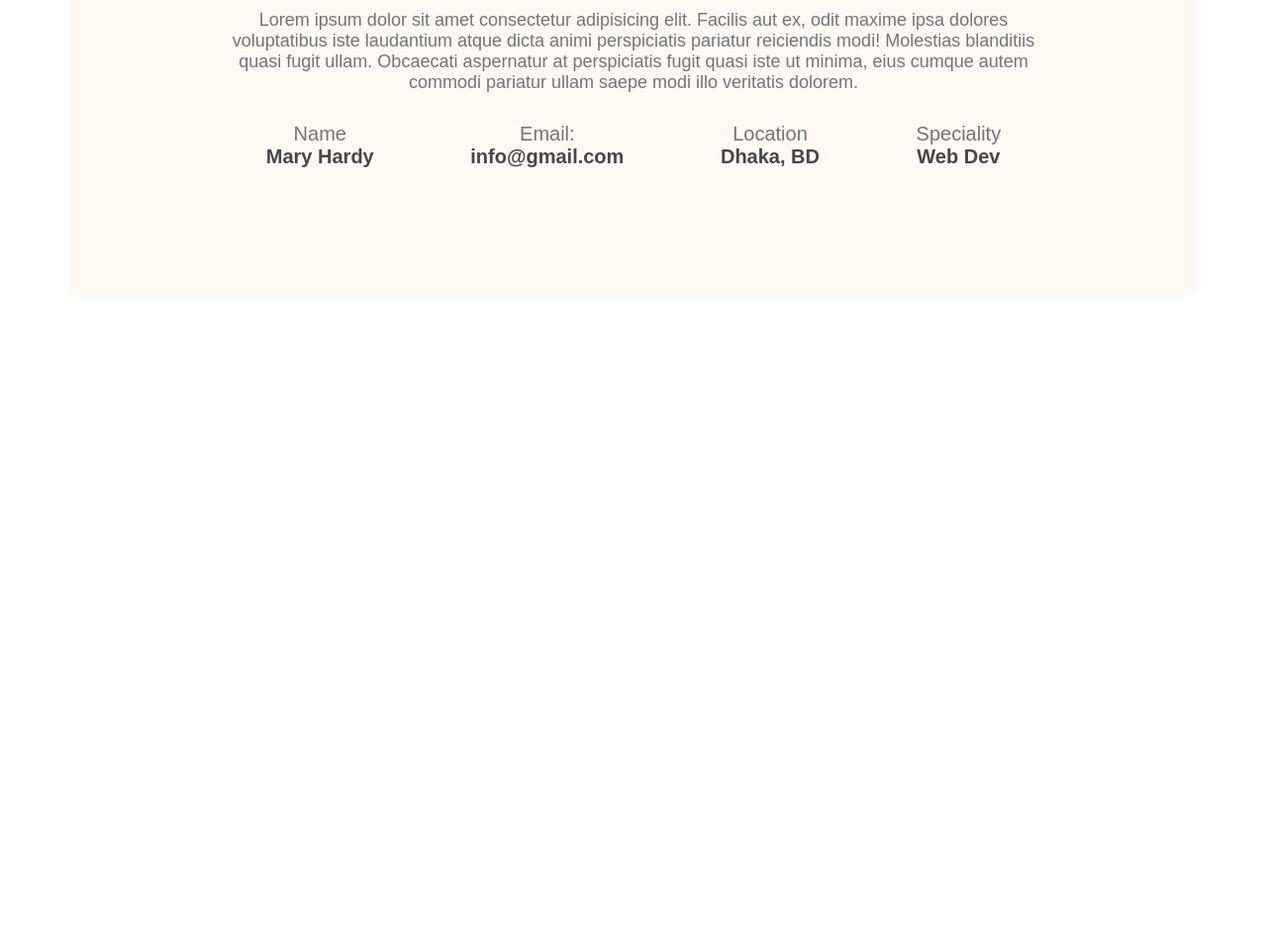
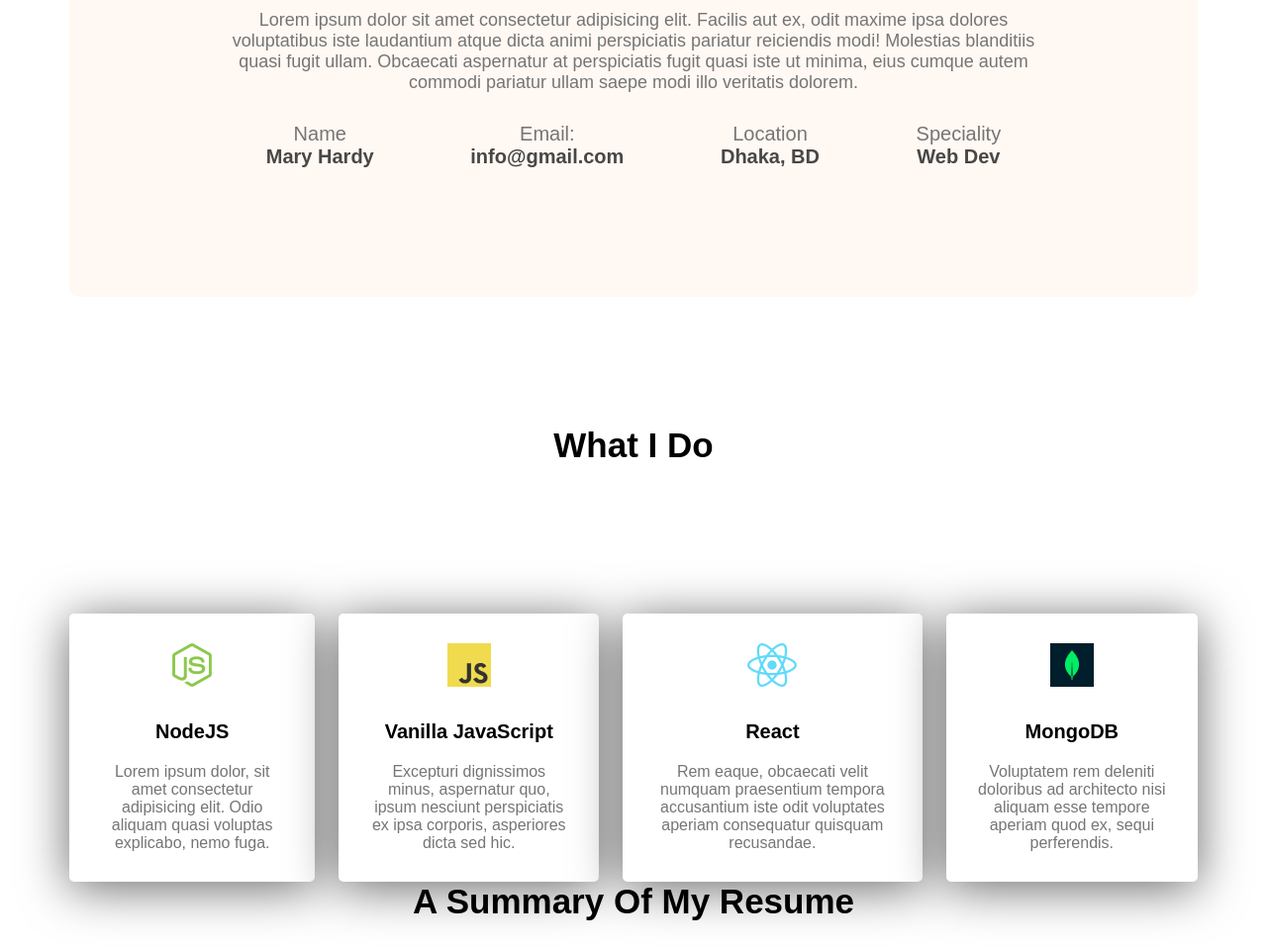
Before and after one commit to ruzhan05/developer-portfolio, a plain HTML site: page index.html in a window 1280 px wide. Shown: the part 1100-2061 px from the top of the page at 99% size. Before the commit the page ends 1400 px from the top, so only its background shows below. Drawn offline with Linux system fonts and the light colour scheme.

Commit message:
added skill

```diff
--- a/index.html
+++ b/index.html
@@ -65,7 +65,51 @@
           </div>
         </div>
       </section>
-
+      <!-- What I  Do section -->
+      <section class="what-i-do">
+        <h3 class="section-title">What I Do</h3>
+        <div class="skills-container">
+          <div class="skill">
+            <img src="/images/icons/nodejs.png" alt="" />
+            <p class="skill-title">NodeJS</p>
+            <p class="skill-description">
+              Lorem ipsum dolor, sit amet consectetur adipisicing elit. Odio
+              aliquam quasi voluptas explicabo, nemo fuga.
+            </p>
+          </div>
+          <div class="skill">
+            <img src="/images/icons/js.png" alt="" />
+            <p class="skill-title">Vanilla JavaScript</p>
+            <p class="skill-description">
+              Excepturi dignissimos minus, aspernatur quo, ipsum nesciunt
+              perspiciatis ex ipsa corporis, asperiores dicta sed hic.
+            </p>
+          </div>
+          <div class="skill">
+            <img src="/images/icons/react.png" alt="" />
+            <p class="skill-title">React</p>
+            <p class="skill-description">
+              Rem eaque, obcaecati velit numquam praesentium tempora accusantium
+              iste odit voluptates aperiam consequatur quisquam recusandae.
+            </p>
+          </div>
+          <div class="skill">
+            <img src="/images/icons/mongo.png" alt="" />
+            <p class="skill-title">MongoDB</p>
+            <p class="skill-description">
+              Voluptatem rem deleniti doloribus ad architecto nisi aliquam esse
+              tempore aperiam quod ex, sequi perferendis.
+            </p>
+          </div>
+        </div>
+      </section>
+      <!-- Resume Section -->
+      <section class="resume">
+        <h3 class="section-title">A Summary Of My Resume</h3>
+        <div class="resume-content">
+          <div></div>
+        </div>
+      </section>
     </main>
     <footer></footer>
   </body>
--- a/styles/portfolio.css
+++ b/styles/portfolio.css
@@ -65,6 +65,7 @@ main {
   max-width: 1140px;
   margin: auto;
 }
+
 /* About section Styles */
 .about {
   margin-top: 130px;
@@ -77,6 +78,7 @@ main {
   margin-bottom: 30px;
   font-weight: 700;
   font-size: 35px;
+  text-align: center;
 }
 .section-description {
   color: #757575;
@@ -96,3 +98,30 @@ main {
   font-size: 20px;
   color: #474747;
 }
+/* What I Do styles */
+.what-i-do {
+  margin-top: 130px;
+}
+.skills-container {
+  display: flex;
+  gap: 24px;
+  text-align: center;
+  margin-top: 150px;
+}
+.skill-title {
+  font-weight: 700;
+  font-size: 20px;
+  margin-top: 30px;
+  margin-bottom: 20px;
+  text-align: center;
+}
+.skill-description {
+  color: #757575;
+}
+.skill {
+  background: #ffffff;
+  box-shadow: 0px 6px 50px rgba(0, 0, 0, 0.6);
+  border-radius: 5px;
+  padding: 30px;
+}
+/* Resume Styles */
```
